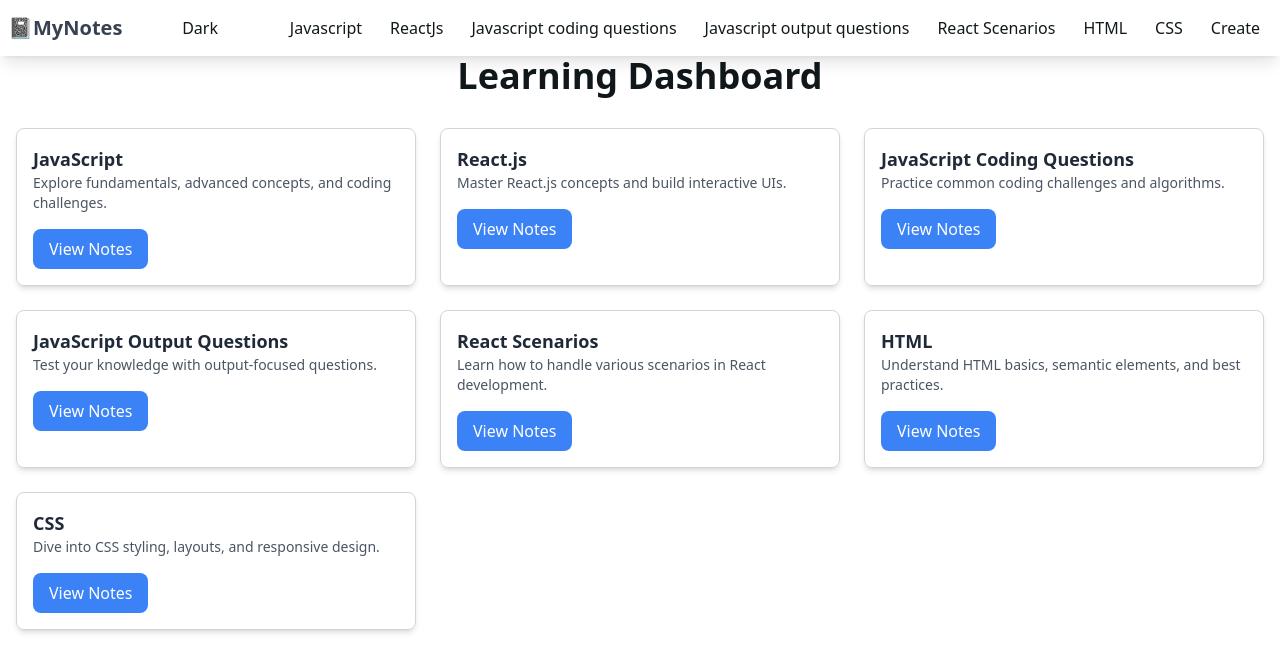
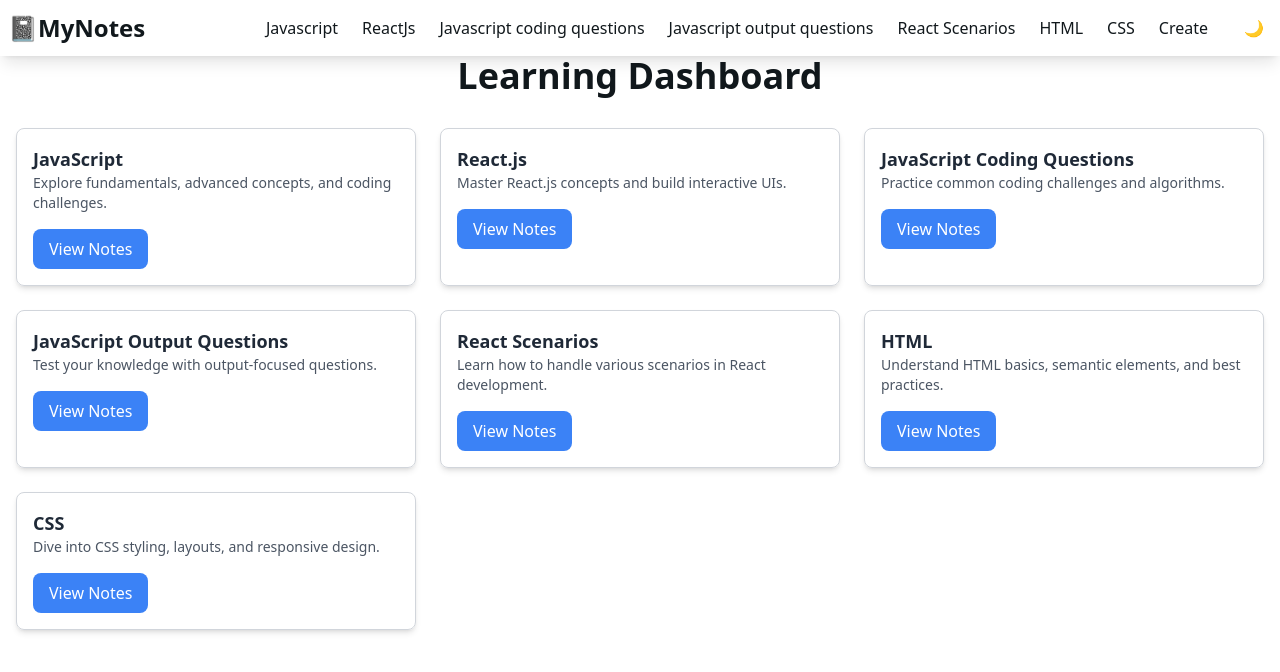
Before and after one commit to ManiKanta9578/NoteCraftr, a Next.js app in the folder client/: page / in a window 1280 px wide. Shown: the top 672 px of the page. Built offline with nearby package versions, Linux system fonts and the light colour scheme.

Commit message:
implemented side drawer

```diff
--- a/client/components/Navbar.js
+++ b/client/components/Navbar.js
@@ -14,56 +14,37 @@ const NavLinks = [
 ];
 
 const Navbar = () => {
-  const [isOpen, setIsOpen] = useState(false);
+  const [isDrawerOpen, setIsDrawerOpen] = useState(false);
   const [activeLink, setActiveLink] = useState();
 
-  const toggleMenu = () => {
-    setIsOpen(!isOpen);
+  const toggleDrawer = () => {
+    setIsDrawerOpen(!isDrawerOpen);
   };
 
   const handleLinkClick = (linkName) => {
     setActiveLink(linkName);
-    setIsOpen(false);
+    setIsDrawerOpen(false);
   };
 
   return (
-    <nav className=" fixed w-full z-10 top-0 left-0  shadow-lg">
-      <div className="max-w-screen-xl mx-auto flex justify-between items-center p-2">
+    <nav className="fixed w-full z-10 top-0 left-0 shadow-lg">
+      <div className="max-w-screen-xl mx-auto flex justify-between items-center p-3 md:p-2">
         {/* Left section with logo */}
         <div className="flex items-center">
-          <Link href="/" className="text-xl font-bold text-gray-700 dark:text-gray-300">
-            📓MyNotes
-          </Link>
+          <Link href="/" className="text-2xl md:text-2xl font-bold"> 📓MyNotes </Link>
         </div>
 
-        <div className="flex items-center"> <ThemeSwitcher /> </div>
+        <div className="flex items-center space-x-4">
 
-        {/* Hamburger menu button, aligned to the right on mobile/tablet */}
-        <button onClick={toggleMenu} className="ml-auto p-2 lg:hidden focus:outline-none">
-          {!isOpen ? (
-            <svg className="w-6 h-6 text-gray-700 dark:text-gray-300" fill="none" stroke="currentColor" viewBox="0 0 24 24" xmlns="http://www.w3.org/2000/svg">
-              <path d="M4 18L20 18" stroke="currentColor" strokeWidth="2" strokeLinecap="round"></path>
-              <path d="M4 12L20 12" stroke="currentColor" strokeWidth="2" strokeLinecap="round"></path>
-              <path d="M4 6L20 6" stroke="currentColor" strokeWidth="2" strokeLinecap="round"></path>
-            </svg>
-          ) : (
-            <svg className="w-6 h-6 text-gray-700 dark:text-gray-300" width="256px" height="256px" viewBox="0 0 24 24" fill="none" xmlns="http://www.w3.org/2000/svg">
-              <rect width="24" height="24" fill="white"></rect>
-              <path d="M7 17L16.8995 7.10051" stroke="currentColor" strokeLinecap="round" strokeLinejoin="round"></path>
-              <path d="M7 7.00001L16.8995 16.8995" stroke="currentColor" strokeLinecap="round" strokeLinejoin="round"></path>
-            </svg>
-          )}
-        </button>
-
-        {/* Nav Links for larger screens */}
-        <div className="hidden lg:flex md:hidden space-x-1 lg:space-x-1">
+          {/* Links for large screens */}
+          <div className="hidden md:flex items-center">
             {NavLinks.map((item) => (
               <Link
                 key={item.name}
                 href={item.href}
-              className={`py-1 px-3 rounded-lg transition duration-300 ${activeLink === item.name
-                ? 'text-blue-500 bg-blue-100'
-                : 'hover:bg-gray-800'
+                className={`block py-2 px-3  rounded-lg transition duration-300 ${activeLink === item.name
+                  ? ' text-blue-400'
+                  : ' hover:text-blue-400'
                   }`}
                 onClick={() => handleLinkClick(item.name)}
               >
@@ -71,21 +52,48 @@ const Navbar = () => {
               </Link>
             ))}
           </div>
+
+          <ThemeSwitcher />
+
+          <button onClick={toggleDrawer} className="md:hidden ml-auto p-2 focus:outline-none" >
+            {!isDrawerOpen ? (
+              <svg className="w-6 h-6" fill="none" stroke="currentColor" viewBox="0 0 24 24" xmlns="http://www.w3.org/2000/svg" >
+                <path d="M4 18L20 18" stroke="currentColor" strokeWidth="2" strokeLinecap="round" ></path>
+                <path d="M4 12L20 12" stroke="currentColor" strokeWidth="2" strokeLinecap="round" ></path>
+                <path d="M4 6L20 6" stroke="currentColor" strokeWidth="2" strokeLinecap="round" ></path>
+              </svg>
+            ) : (
+              <svg className="w-6 h-6" width="256px" height="256px" viewBox="0 0 24 24" fill="none" xmlns="http://www.w3.org/2000/svg" >
+                <rect width="24" height="24" fill="white"></rect>
+                <path d="M7 17L16.8995 7.10051" stroke="currentColor" strokeLinecap="round" strokeLinejoin="round" ></path>
+                <path d="M7 7.00001L16.8995 16.8995" stroke="currentColor" strokeLinecap="round" strokeLinejoin="round" ></path>
+              </svg>
+            )}
+          </button>
         </div>
 
-      {/* Mobile menu - slide-in effect */}
-      {isOpen && (
-        <div className="md:hidden fixed inset-x-0 top-14 transition-all duration-300 z-10 shadow-lg">
-          <ul className="flex flex-col items-start w-full p-4 font-medium space-y-2">
-            {NavLinks.map((item, i) => (
-              <li key={i}>
+        {/* Side Drawer (slides from the right) for small screens */}
+        <div className={`fixed inset-y-0 right-0 transform ${isDrawerOpen ? 'translate-x-0' : 'translate-x-full'} transition-transform duration-300 ease-in-out z-50 bg-white dark:bg-gray-900 shadow-lg md:hidden`}        >
+          {/* Close button inside drawer */}
+          <button
+            onClick={toggleDrawer}
+            className="absolute top-4 right-4 p-2 text-gray-700 dark:text-gray-300 hover:bg-gray-200 dark:hover:bg-gray-700 rounded-full focus:outline-none"
+            aria-label="Close Menu"
+          >
+            <svg className="w-6 h-6" fill="none" stroke="currentColor" viewBox="0 0 24 24" xmlns="http://www.w3.org/2000/svg" >
+              <path d="M6 18L18 6M6 6l12 12" stroke="currentColor" strokeWidth="2" strokeLinecap="round" strokeLinejoin="round" />
+            </svg>
+          </button>
+
+          <ul className="flex flex-col items-start p-4 space-y-2">
+            {NavLinks.map((item) => (
+              <li key={item.name} className="w-full">
                 <Link
                   href={item.href}
-                  className={`block py-2 px-3 w-full rounded transition duration-300 ${activeLink === item.name
-                      ? 'text-blue-500 bg-blue-100 dark:text-blue-300 dark:bg-blue-900' // Active link styles for mobile
-                      : 'text-gray-700 dark:text-gray-300 hover:bg-gray-200 dark:hover:bg-gray-700' // Regular link styles for mobile
+                  className={`block py-2 px-3 w-full rounded-lg transition duration-300 ${activeLink === item.name
+                    ? 'text-blue-500 bg-blue-100 dark:text-blue-300 dark:bg-blue-900'
+                    : 'text-gray-700 dark:text-gray-300 hover:bg-gray-200 dark:hover:bg-gray-700'
                     }`}
-                  aria-current={activeLink === item.name ? 'page' : undefined}
                   onClick={() => handleLinkClick(item.name)}
                 >
                   {item.name}
@@ -94,6 +102,14 @@ const Navbar = () => {
             ))}
           </ul>
         </div>
+      </div>
+
+      {/* Overlay for mobile/tablet when drawer is open */}
+      {isDrawerOpen && (
+        <div
+          className="fixed inset-0 bg-black bg-opacity-50 z-40 md:hidden"
+          onClick={toggleDrawer}
+        />
       )}
     </nav>
   );
--- a/client/components/ThemeSwitcher.js
+++ b/client/components/ThemeSwitcher.js
@@ -18,7 +18,7 @@ const ThemeSwitcher = () => {
 
     return (
         <button onClick={toggleTheme} className="p-2">
-            {theme === 'light' ? 'Dark' : 'Light'}
+            {theme === 'light' ? '🌙' : '🔆'}
         </button>
     );
 };
```
Lines whose indentation alone changed are shown as unchanged.
